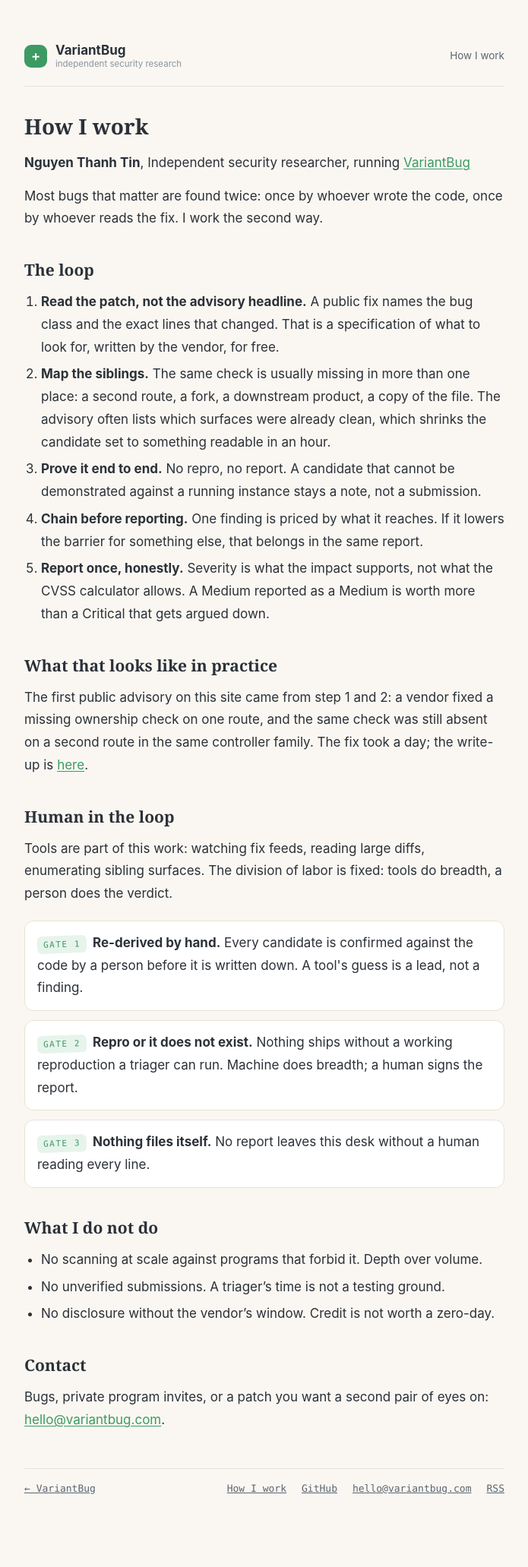
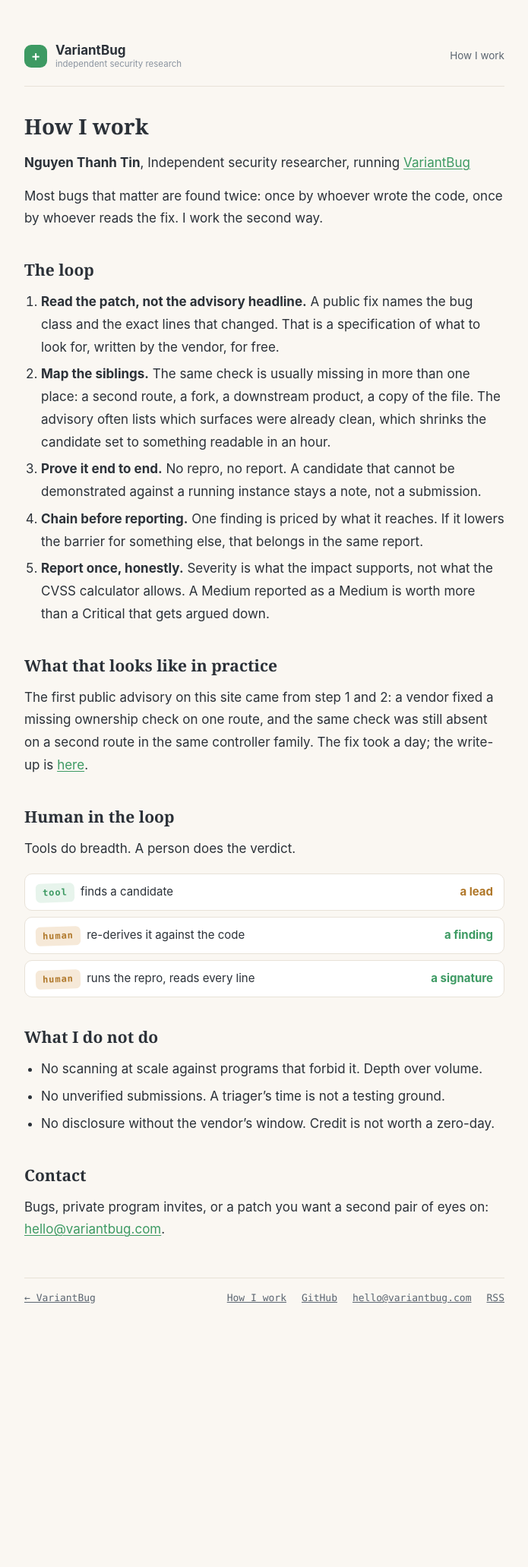
Before and after one commit to variantbug/variantbug.github.io, a Jekyll site: the page built from how.md, in a window 1280 px wide. Shown: the whole page at 76% size, without its empty margins (292-987 px from the left). Built offline with Jekyll 4.4.1, drawn with Linux system fonts in a browser that asks for light colours; after the commit the page ends 1812 px from its top, so only the background shows below that.

Commit message:
how: tighten human-in-the-loop into a tool vs human ledger

```diff
--- a/how.md
+++ b/how.md
@@ -22,20 +22,24 @@ The first public advisory on this site came from step 1 and 2: a vendor fixed a
 
 ## Human in the loop
 
-Tools are part of this work: watching fix feeds, reading large diffs, enumerating sibling surfaces. The division of labor is fixed: tools do breadth, a person does the verdict.
+Tools do breadth. A person does the verdict.
 
-<div class="gates">
-  <div class="gate"><span class="g-tag">GATE 1</span><strong>Re-derived by hand.</strong> Every candidate is confirmed against the code by a person before it is written down. A tool's guess is a lead, not a finding.</div>
-  <div class="gate"><span class="g-tag">GATE 2</span><strong>Repro or it does not exist.</strong> Nothing ships without a working reproduction a triager can run. Machine does breadth; a human signs the report.</div>
-  <div class="gate"><span class="g-tag">GATE 3</span><strong>Nothing files itself.</strong> No report leaves this desk without a human reading every line.</div>
+<div class="loop">
+  <div class="row"><span class="who tool">tool</span> finds a candidate <span class="verdict lead">a lead</span></div>
+  <div class="row"><span class="who human">human</span> re-derives it against the code <span class="verdict ok">a finding</span></div>
+  <div class="row"><span class="who human">human</span> runs the repro, reads every line <span class="verdict ok">a signature</span></div>
 </div>
 
 <style>
-.gates{display:grid;gap:12px;margin:20px 0}
-.gate{background:var(--card,#fff);border:1px solid var(--line,#e8e2d8);border-radius:12px;padding:14px 16px;position:relative}
-.g-tag{display:inline-block;font-family:ui-monospace,SFMono-Regular,Menlo,monospace;font-size:11px;letter-spacing:.14em;color:var(--green,#3d9a63);background:var(--green-soft,#e7f4ec);border-radius:6px;padding:2px 8px;margin-right:8px;transform:rotate(-2deg)}
-.gate strong{color:inherit}
-@media (prefers-color-scheme: dark){.gate{background:#1d2025;border-color:#2e3238}.g-tag{background:#233127}}
+.loop{display:grid;gap:8px;margin:18px 0}
+.row{background:var(--card,#fff);border:1px solid var(--line,#e8e2d8);border-radius:10px;padding:10px 14px;font-size:15px}
+.who{font-family:ui-monospace,SFMono-Regular,Menlo,monospace;font-size:12px;font-weight:700;letter-spacing:.08em;padding:2px 9px;border-radius:6px;margin-right:4px;display:inline-block;transform:rotate(-2deg)}
+.tool{background:var(--green-soft,#e7f4ec);color:var(--green,#3d9a63)}
+.human{background:#f6e9d8;color:#b0782a}
+.verdict{font-weight:700;margin-left:auto;float:right}
+.verdict.lead{color:#b0782a}
+.verdict.ok{color:var(--green,#3d9a63)}
+@media (prefers-color-scheme: dark){.row{background:#1d2025;border-color:#2e3238}.tool{background:#233127}.human{background:#33291a;color:#d9a552}.verdict.lead{color:#d9a552}}
 </style>
 
 ## What I do not do
```
